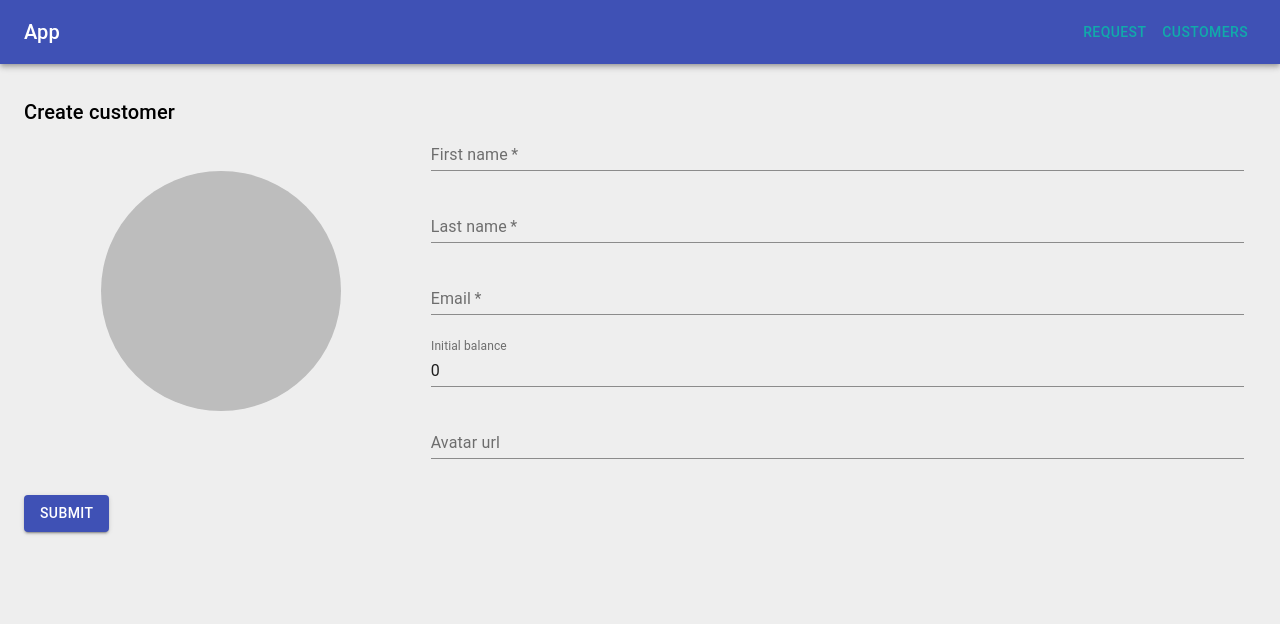
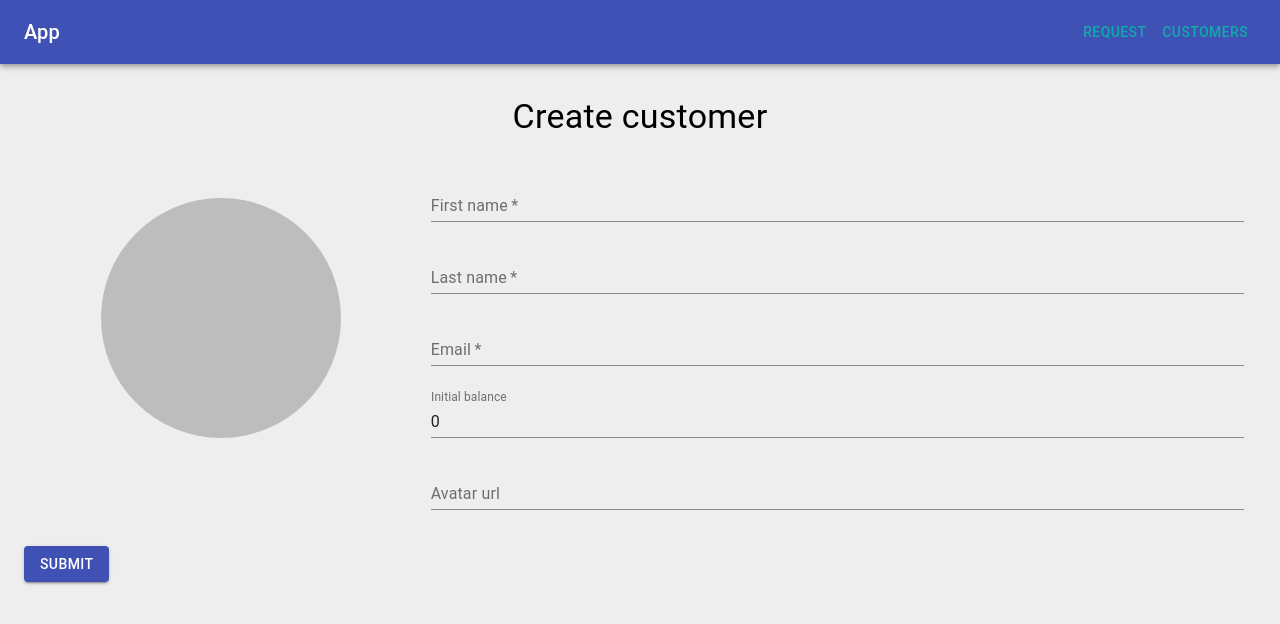
Before and after one commit to lukaskwkw/fullstack-assignment, a React app: page / in a window 1280 px wide. Both pictures are taken after a click on the button "REQUEST". Shown: the top 624 px of the page. Built offline with nearby package versions, Linux system fonts and the light colour scheme; no server answers; the HTML template or start-up script is replaced by a standard one.

Commit message:
Add development flag for server to make the server instance compatibile with standalone run

```diff
--- a/package.json
+++ b/package.json
@@ -7,7 +7,7 @@
     "start": "ts-node ./src/server/server.ts",
     "dev": "concurrently \"npm run dev:client\" \"npm run dev:server\"",
     "dev:client": "webpack-dev-server --config ./webpack.client.js --mode development",
-    "dev:server": "nodemon",
+    "dev:server": "NODE_ENV=development nodemon",
     "build-client": "NODE_ENV=production webpack --config ./webpack.client.js --mode production",
     "lint:css": "stylelint '**/*.s?css'",
     "pretest": "npm run lint:css",
--- a/src/pages/request/index.tsx
+++ b/src/pages/request/index.tsx
@@ -19,8 +19,8 @@ import { makeStyles } from "@material-ui/core/styles";
 import { avatarLetters } from "../../server/utils";
 
 const useStyles = makeStyles({
-  avatar: {
-    margin: 10
+  extraBottom: {
+    marginBottom: 48
   },
   bigAvatar: {
     margin: 10,
@@ -66,11 +66,23 @@ export default function AddressForm() {
         createCustomer(customer)(dispatch);
       }}
     >
-      <Typography variant="h6" gutterBottom>
-        {(state.creator && "Create customer") || "Customer"}
+      <Typography
+        className={classes.extraBottom}
+        align="center"
+        variant="h4"
+        gutterBottom
+      >
+        {(state.creator && "Create customer") || `${firstName} ${lastName}`}
       </Typography>
       <Grid container spacing={3}>
-        <Grid justify="center" alignItems="center" container xs={12} sm={4}>
+        <Grid
+          className={classes.extraBottom}
+          justify="center"
+          alignItems="center"
+          container
+          xs={12}
+          sm={4}
+        >
           <Avatar className={classes.bigAvatar} alt="Avatar" src={avatar}>
             {avatarLetters(firstName, lastName)}
           </Avatar>
```
Also changed, not shown: src/server/server.ts (+6 -8 lines).
